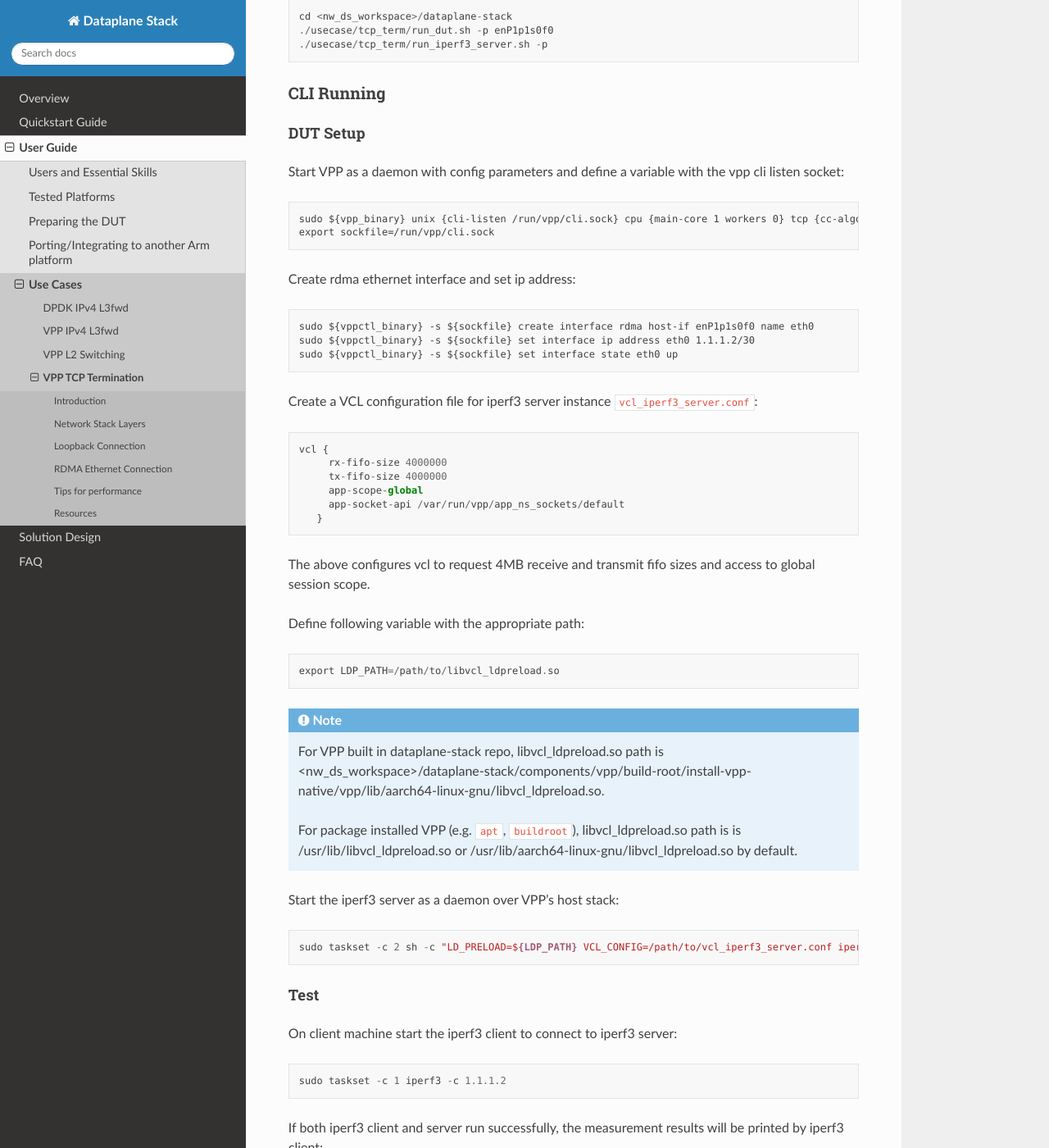
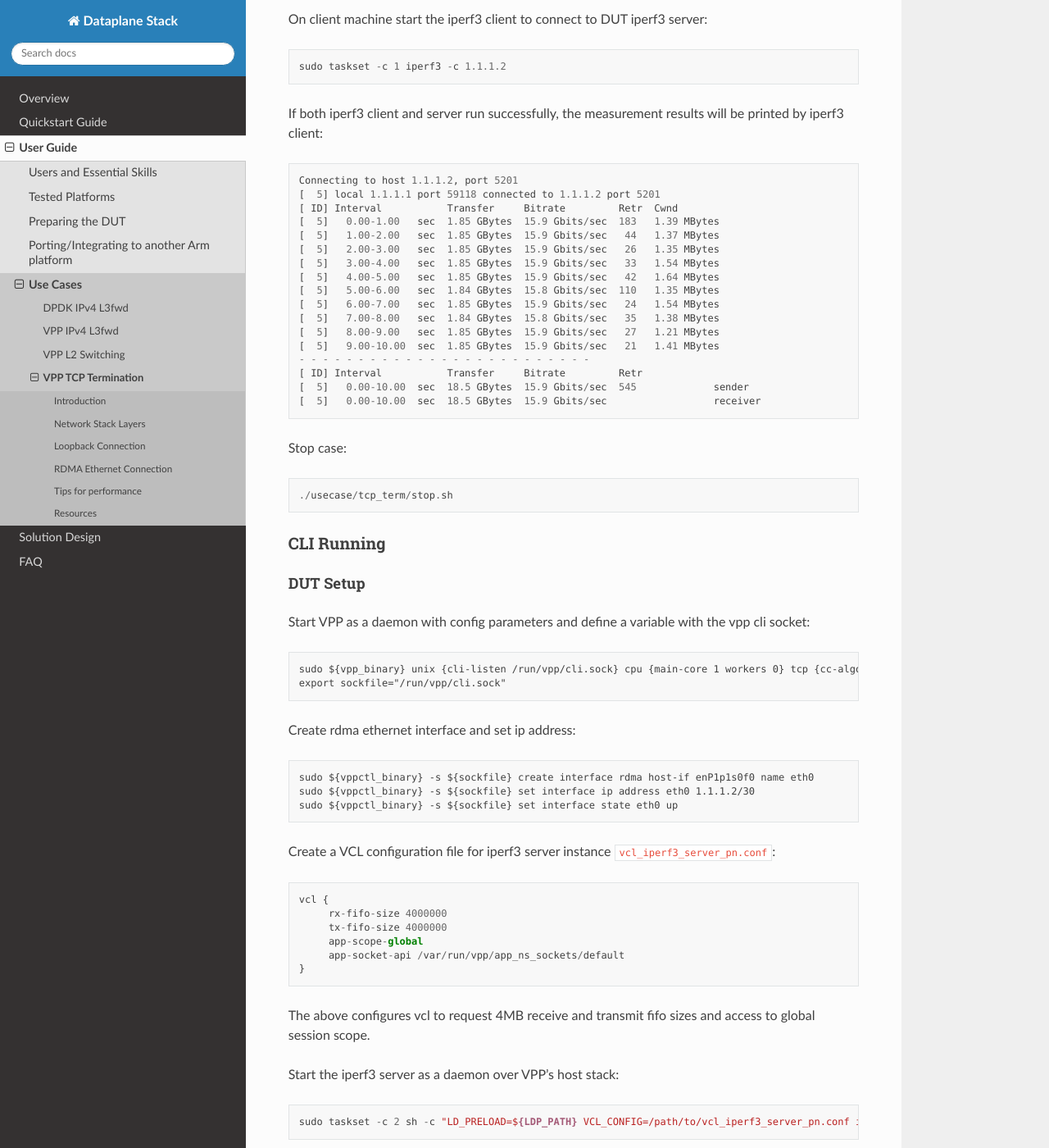
Before and after one commit to Yefeng-Lin/dataplane-stack_doc, a Sphinx documentation site: the page built from doc/user_guide/tcp_term.rst, in a window 1280 px wide and 1400 px high, scrolled down 5736 px. Shown: the whole window at 82% size. Built offline with Sphinx 7.4.7 and the Read the Docs theme 2.0.0, drawn with Linux system fonts in a browser that asks for light colours; some of the changed text lies outside the part shown.

Commit message:
Update tcp term doc

```diff
--- a/doc/user_guide/tcp_term.rst
+++ b/doc/user_guide/tcp_term.rst
@@ -56,16 +62,15 @@
    :align: center
    :width: 300
 
-
 Script Running
 ==============
 
 Users can run scripts in dataplane-stack repo to setup DUT and test tcp termination case quickly::
 
         cd <nw_ds_workspace>/dataplane-stack
-        ./usecase/tcp_term/run_dut.sh -l
-        ./usecase/tcp_term/run_iperf3_server.sh -l
-        ./usecase/tcp_term/run_iperf3_client.sh
+        ./usecase/tcp_term/run_dut.sh -l -c 1
+        ./usecase/tcp_term/run_iperf3_server.sh -l -c 2
+        ./usecase/tcp_term/run_iperf3_client.sh -c 3
 
 .. note::
         Run ``./usecase/tcp_term/run_dut.sh --help`` for all supported options.
@@ -94,6 +99,10 @@
         VPP's host stack doesn't support tcp socket option TCP_INFO to get tcp
         connection information, so Retr and Cwnd columns in above output are meaningless.
 
+Stop case::
+
+        ./usecase/tcp_term/stop.sh
+
 CLI Running
 ===========
 
@@ -107,7 +116,7 @@
 For more argument parameters, refer to `VPP configuration reference`_::
 
         sudo ${vpp_binary} unix {cli-listen /run/vpp/cli.sock} cpu {main-core 1 workers 0} tcp {cc-algo cubic} session {enable use-app-socket-api}
-        export sockfile=/run/vpp/cli.sock
+        export sockfile="/run/vpp/cli.sock"
 
 Create loopback interfaces and routes by following VPP commands::
 
@@ -160,21 +169,12 @@
 access to global session scope. Additionally, they provide the path to session
 layer's different app namespace socket for iperf3 client and server instances.
 
-Define following variable with the appropriate path::
-
-        export LDP_PATH=/path/to/libvcl_ldpreload.so
-
-.. note::
-        For VPP built in dataplane-stack repo, libvcl_ldpreload.so path is <nw_ds_workspace>/dataplane-stack/components/vpp/build-root/install-vpp-native/vpp/lib/aarch64-linux-gnu/libvcl_ldpreload.so.
-
-        For package installed VPP (e.g. ``apt``, ``buildroot``), libvcl_ldpreload.so path is is /usr/lib/libvcl_ldpreload.so or /usr/lib/aarch64-linux-gnu/libvcl_ldpreload.so by default.
-
 Test
 ~~~~
 
 Start the iperf3 server over VPP's host stack as a daemon::
 
-        sudo taskset -c 2 sh -c "LD_PRELOAD=${LDP_PATH} VCL_CONFIG=/path/to/vcl_iperf3_server.conf iperf3 -4 -s -D"
+        sudo taskset -c 2 sh -c "LD_PRELOAD=${LDP_PATH} VCL_CONFIG=/path/to/vcl_iperf3_server_lb.conf iperf3 -4 -s -D"
 
 To examine the iperf3 server session in VPP, use the command ``show session verbose``.
 Here is a sample output for iperf3 server session::
@@ -216,13 +216,12 @@
         :align: center
         :width: 400
 
-As shown, the Device Under Test (DUT) should have at least one NIC connected to the client machine.
+As shown, the DUT should have at least one NIC connected to the client machine.
 The DUT run iperf3 in server mode and the client machine run iperf3 in client mode.
 
-
 Find out which DUT interface is connected with client machine.
-``sudo ethtool --identify <interface_name>`` will typically blink a light on the NIC to help identify the
-physical port associated with the interface.
+``sudo ethtool --identify <interface_name>`` will typically blink a light on the
+NIC to help identify the physical port associated with the interface.
 
 Get interface name ``enP1p1s0f0`` from ``lshw`` command::
 
@@ -236,56 +235,14 @@
 Script Running
 ==============
 
-Run scripts in dataplane-stack repo to setup DUT::
+On DUT run scripts in dataplane-stack repo to setup DUT and start iperf3 over
+VPP's host stack::
 
         cd <nw_ds_workspace>/dataplane-stack
-        ./usecase/tcp_term/run_dut.sh -p enP1p1s0f0
-        ./usecase/tcp_term/run_iperf3_server.sh -p
+        ./usecase/tcp_term/run_dut.sh -p enP1p1s0f0 -c 1
+        ./usecase/tcp_term/run_iperf3_server.sh -p -c 2
 
-CLI Running
-===========
-
-DUT Setup
-~~~~~~~~~
-Start VPP as a daemon with config parameters and define a variable with the vpp cli listen socket::
-
-        sudo ${vpp_binary} unix {cli-listen /run/vpp/cli.sock} cpu {main-core 1 workers 0} tcp {cc-algo cubic} session {enable use-app-socket-api}
-        export sockfile=/run/vpp/cli.sock
-
-Create rdma ethernet interface and set ip address::
-
-        sudo ${vppctl_binary} -s ${sockfile} create interface rdma host-if enP1p1s0f0 name eth0
-        sudo ${vppctl_binary} -s ${sockfile} set interface ip address eth0 1.1.1.2/30
-        sudo ${vppctl_binary} -s ${sockfile} set interface state eth0 up
-
-Create a VCL configuration file for iperf3 server instance ``vcl_iperf3_server.conf``::
-
-        vcl {
-             rx-fifo-size 4000000
-             tx-fifo-size 4000000
-             app-scope-global
-             app-socket-api /var/run/vpp/app_ns_sockets/default
-           }
-
-The above configures vcl to request 4MB receive and transmit fifo sizes and access to global session scope.
-
-Define following variable with the appropriate path::
-
-        export LDP_PATH=/path/to/libvcl_ldpreload.so
-
-.. note::
-        For VPP built in dataplane-stack repo, libvcl_ldpreload.so path is <nw_ds_workspace>/dataplane-stack/components/vpp/build-root/install-vpp-native/vpp/lib/aarch64-linux-gnu/libvcl_ldpreload.so.
-
-        For package installed VPP (e.g. ``apt``, ``buildroot``), libvcl_ldpreload.so path is is /usr/lib/libvcl_ldpreload.so or /usr/lib/aarch64-linux-gnu/libvcl_ldpreload.so by default.
-
-Start the iperf3 server as a daemon over VPP's host stack::
-
-        sudo taskset -c 2 sh -c "LD_PRELOAD=${LDP_PATH} VCL_CONFIG=/path/to/vcl_iperf3_server.conf iperf3 -4 -s -D"
-
-Test
-~~~~
-
-On client machine start the iperf3 client to connect to iperf3 server::
+On client machine start the iperf3 client to connect to DUT iperf3 server::
 
         sudo taskset -c 1 iperf3 -c 1.1.1.2
 
@@ -308,6 +265,51 @@
         [ ID] Interval           Transfer     Bitrate         Retr
         [  5]   0.00-10.00  sec  18.5 GBytes  15.9 Gbits/sec  545             sender
         [  5]   0.00-10.00  sec  18.5 GBytes  15.9 Gbits/sec                  receiver
+
+Stop case::
+
+        ./usecase/tcp_term/stop.sh
+
+CLI Running
+===========
+
+DUT Setup
+~~~~~~~~~
+Start VPP as a daemon with config parameters and define a variable with the vpp cli socket::
+
+        sudo ${vpp_binary} unix {cli-listen /run/vpp/cli.sock} cpu {main-core 1 workers 0} tcp {cc-algo cubic} session {enable use-app-socket-api}
+        export sockfile="/run/vpp/cli.sock"
+
+Create rdma ethernet interface and set ip address::
+
+        sudo ${vppctl_binary} -s ${sockfile} create interface rdma host-if enP1p1s0f0 name eth0
+        sudo ${vppctl_binary} -s ${sockfile} set interface ip address eth0 1.1.1.2/30
+        sudo ${vppctl_binary} -s ${sockfile} set interface state eth0 up
+
+Create a VCL configuration file for iperf3 server instance ``vcl_iperf3_server_pn.conf``::
+
+        vcl {
+             rx-fifo-size 4000000
+             tx-fifo-size 4000000
+             app-scope-global
+             app-socket-api /var/run/vpp/app_ns_sockets/default
+        }
+
+The above configures vcl to request 4MB receive and transmit fifo sizes and access to global session scope.
+
+Start the iperf3 server as a daemon over VPP's host stack::
+
+        sudo taskset -c 2 sh -c "LD_PRELOAD=${LDP_PATH} VCL_CONFIG=/path/to/vcl_iperf3_server_pn.conf iperf3 -4 -s -D"
+
+Test
+~~~~
+
+On client machine start the iperf3 client to connect to DUT iperf3 server::
+
+        sudo taskset -c 1 iperf3 -c 1.1.1.2
+
+If both iperf3 client and server run successfully, iperf3 client will output
+similar results as in the script running section.
 
 Stop
 ~~~~
```
Also changed, not shown: other parts of doc/user_guide/tcp_term.rst (+8 -2 lines).
